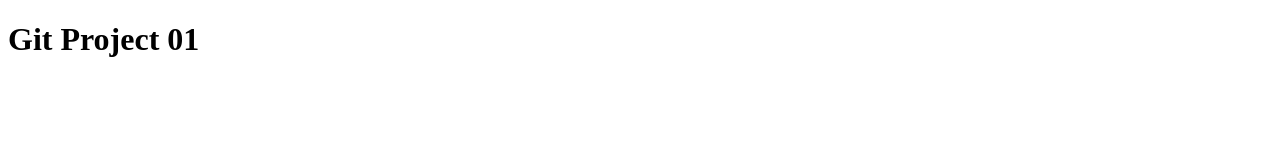
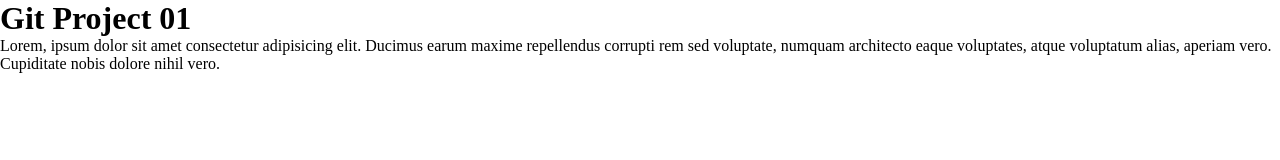
Before and after one commit to tratchapong/git-project01, a website: page index.html in a window 1280 px wide. Drawn offline with Linux system fonts and the light colour scheme.

Commit message:
add styles.css

```diff
--- a/index.html
+++ b/index.html
@@ -3,9 +3,11 @@
 <head>
     <meta charset="UTF-8">
     <meta name="viewport" content="width=device-width, initial-scale=1.0">
+    <link rel="stylesheet" href="./styles.css">
     <title>Git Project01</title>
 </head>
 <body>
     <h1>Git Project 01</h1>
+    <p>Lorem, ipsum dolor sit amet consectetur adipisicing elit. Ducimus earum maxime repellendus corrupti rem sed voluptate, numquam architecto eaque voluptates, atque voluptatum alias, aperiam vero. Cupiditate nobis dolore nihil vero.</p>
 </body>
 </html>
--- /dev/null
+++ b/styles.css
@@ -0,0 +1,5 @@
+* {
+    box-sizing: border-box;
+    margin: 0;
+    padding: 0;
+}
```
